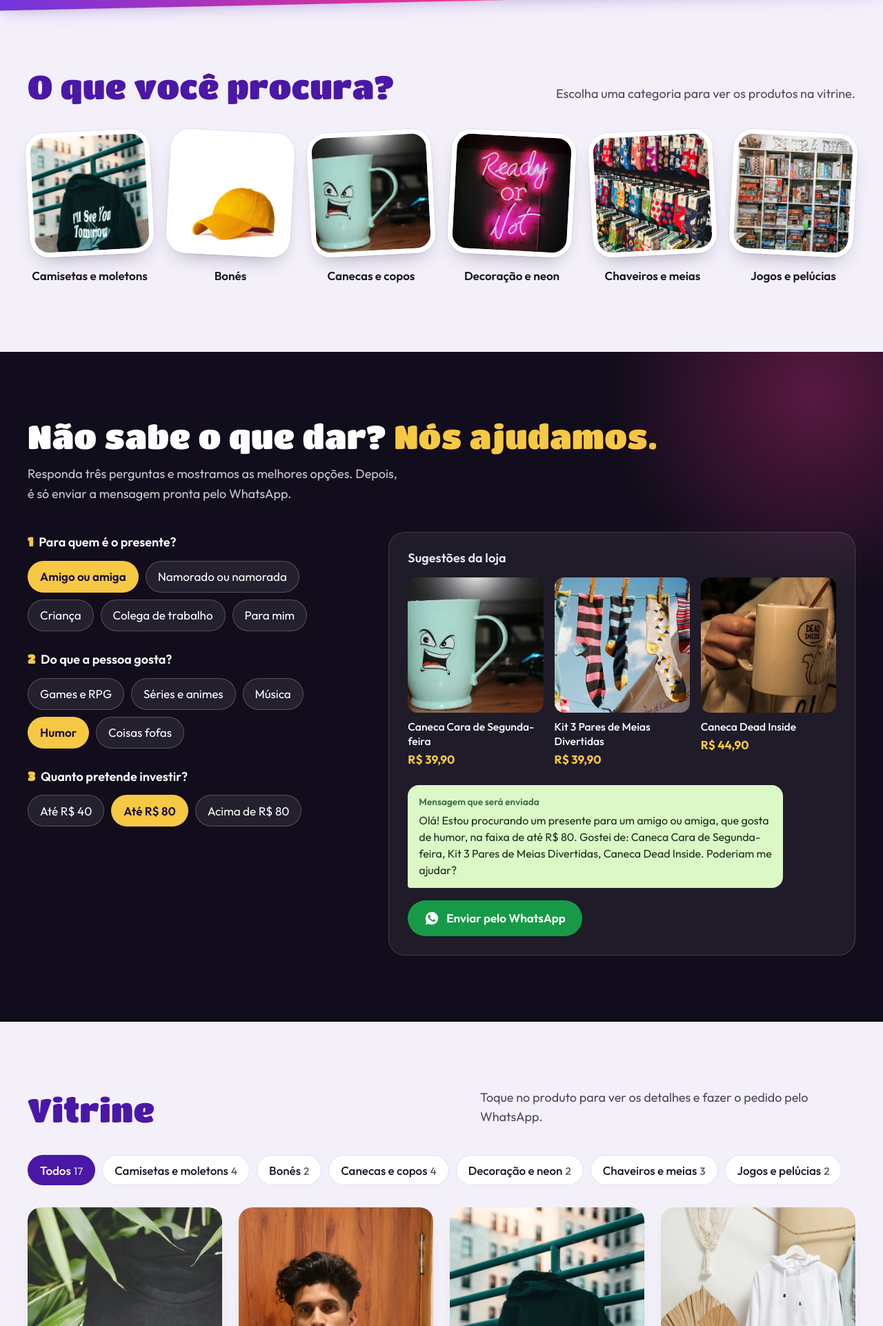
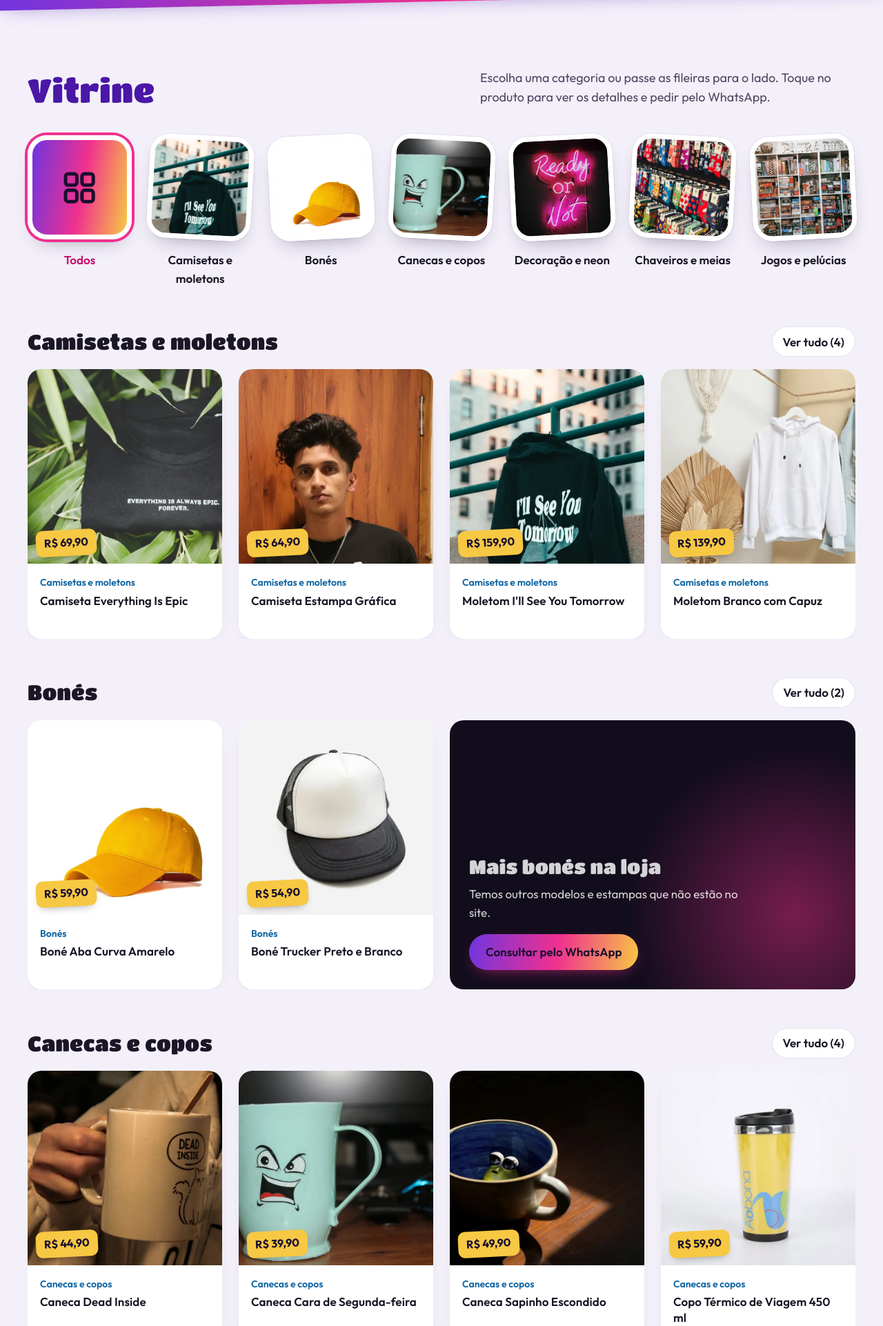
Before and after one commit to Xedouzi/lanacriativa, a plain HTML site: page index.html in a window 1280 px wide. Shown: the part 878-2800 px from the top of the page at 69% size. Drawn offline with Linux system fonts and the light colour scheme.

Commit message:
Vitrine em fileiras por categoria, sem o achador de presente
Co-Authored-By: Claude Opus 5.5 <noreply@anthropic.com>

```diff
--- a/index.html
+++ b/index.html
@@ -154,43 +154,37 @@ section { padding: 96px 0; }
 .adesivo:hover img { transform: scale(1.03); }
 .adesivo strong { display: block; margin-top: 16px; font-weight: 600; font-size: 1.0625rem; color: var(--tinta); }
 
-/* achador */
-.achador { background: var(--noite); color: #fff; position: relative; overflow: hidden; }
-.achador::before { content: ""; position: absolute; width: 640px; height: 640px; right: -220px; top: -260px; border-radius: 50%; background: radial-gradient(circle, rgba(240,48,143,.32), rgba(110,53,224,0) 65%); pointer-events: none; }
-.achador .cabeca h2 { color: #fff; }
-.achador .cabeca h2 em { font-style: normal; color: var(--amarelo); }
-.achador .cabeca p { color: rgba(255,255,255,.78); }
-.achador-grade { display: grid; grid-template-columns: minmax(0, 5fr) minmax(0, 7fr); gap: 40px; position: relative; }
-.pergunta { border: 0; margin: 0 0 26px; padding: 0; min-width: 0; }
-.pergunta legend { font-weight: 600; font-size: 1.125rem; margin-bottom: 12px; padding: 0; }
-.pergunta legend span { color: var(--amarelo); font-family: var(--titulo); margin-right: 8px; }
-.opcoes { display: flex; flex-wrap: wrap; gap: 10px; }
-.opcoes label { position: relative; }
-.opcoes input { position: absolute; opacity: 0; inset: 0; margin: 0; cursor: pointer; }
-.opcoes label span { display: inline-flex; align-items: center; min-height: 46px; padding: 0 18px; border-radius: 999px; background: rgba(255,255,255,.08); box-shadow: inset 0 0 0 1px rgba(255,255,255,.22); transition: background-color .2s, box-shadow .2s, color .2s, transform .2s var(--mola); cursor: pointer; }
-.opcoes label:hover span { background: rgba(255,255,255,.14); }
-.opcoes input:checked + span { background: var(--amarelo); color: #1A0F2E; box-shadow: none; font-weight: 600; }
-.opcoes input:focus-visible + span { outline: 3px solid var(--azul); outline-offset: 3px; }
-.resultado { background: rgba(255,255,255,.06); border-radius: 24px; padding: 28px; box-shadow: inset 0 0 0 1px rgba(255,255,255,.14); min-width: 0; }
-.resultado h3 { font-family: var(--texto); font-weight: 600; font-size: 1.125rem; margin-bottom: 18px; color: rgba(255,255,255,.9); }
-.sugestoes { list-style: none; margin: 0; padding: 0; display: grid; grid-template-columns: repeat(3, minmax(0, 1fr)); gap: 16px; }
-.sugestoes a { display: block; text-decoration: none; color: #fff; }
-.sugestoes img { aspect-ratio: 1; object-fit: cover; width: 100%; border-radius: 14px; transition: transform .3s var(--mola); }
-.sugestoes a:hover img { transform: translateY(-3px); }
-.sugestoes strong { display: block; margin-top: 10px; font-weight: 500; font-size: .98rem; line-height: 1.35; }
-.sugestoes span { display: block; color: var(--amarelo); font-weight: 700; margin-top: 2px; }
-.balao { margin-top: 24px; background: #DCF8C6; color: #13321E; border-radius: 16px 16px 16px 4px; padding: 14px 16px; font-size: 1rem; line-height: 1.5; max-width: 34rem; }
-.balao small { display: block; color: #3D6B4C; font-size: .85rem; margin-bottom: 4px; font-weight: 600; }
-.resultado .btn { margin-top: 18px; }
-.vazio { color: rgba(255,255,255,.75); }
-
-/* vitrine */
-.filtros { display: flex; flex-wrap: wrap; gap: 10px; margin-bottom: 32px; }
-.filtros button { min-height: 44px; padding: 0 18px; border-radius: 999px; border: 0; background: #fff; box-shadow: inset 0 0 0 1px var(--linha); cursor: pointer; font-weight: 500; transition: background-color .2s, color .2s, box-shadow .2s; }
-.filtros button:hover { box-shadow: inset 0 0 0 1px var(--violeta-claro); }
-.filtros button[aria-pressed="true"] { background: var(--violeta); color: #fff; box-shadow: none; }
-.filtros button small { opacity: .7; margin-left: 4px; font-size: .9em; }
-.produtos { list-style: none; margin: 0; padding: 0; display: grid; grid-template-columns: repeat(4, minmax(0, 1fr)); grid-auto-rows: 1fr; gap: 24px; }
+/* vitrine: adesivos filtram, prateleiras rolam de lado */
+.adesivos { margin-bottom: 56px; grid-template-columns: repeat(7, minmax(0, 1fr)); }
+.adesivo[aria-pressed="true"] .foto { transform: rotate(0); box-shadow: 0 0 0 4px var(--rosa), 0 14px 30px -16px rgba(30, 21, 48, .45); }
+.adesivo[aria-pressed="true"] strong { color: var(--magenta); }
+.adesivo-todos .foto { display: grid; place-items: center; background: var(--degrade); }
+.adesivo-todos svg { width: 44%; height: 44%; color: #1A0F2E; }
+.vitrine { list-style: none; margin: 0; padding: 0; display: grid; gap: 56px; }
+.prateleira { min-width: 0; }
+.prateleira.some { display: none; }
+.prateleira-topo { display: flex; align-items: center; gap: 8px 16px; margin-bottom: 18px; }
+.prateleira-topo h3 { margin-right: auto; font-size: clamp(1.4rem, 2.4vw, 1.9rem); color: var(--tinta); min-width: 0; }
+.ver-tudo { min-height: 44px; padding: 0 16px; border: 0; border-radius: 999px; background: #fff; box-shadow: inset 0 0 0 1px var(--linha); font-weight: 600; cursor: pointer; transition: box-shadow .2s, color .2s; flex: none; }
+.ver-tudo:hover { box-shadow: inset 0 0 0 1.5px var(--violeta-claro); color: var(--violeta); }
+.setas { display: flex; gap: 8px; }
+.setas[hidden] { display: none; }
+.seta { width: 44px; height: 44px; border-radius: 50%; border: 0; background: #fff; box-shadow: inset 0 0 0 1px var(--linha); display: grid; place-items: center; cursor: pointer; transition: background-color .2s, color .2s; }
+.seta:hover:not(:disabled) { background: var(--violeta); color: #fff; }
+.seta:disabled { opacity: .35; cursor: default; }
+.seta svg { width: 20px; height: 20px; fill: none; stroke: currentColor; stroke-width: 2.4; stroke-linecap: round; stroke-linejoin: round; }
+.fileira { --col: 4; --vao: 24px; list-style: none; margin: 0; padding: 0; display: grid; grid-auto-flow: column; grid-auto-columns: calc((100% - (var(--col) - 1) * var(--vao)) / var(--col)); gap: var(--vao); overflow-x: auto; scroll-snap-type: x mandatory; scrollbar-width: none; }
+.fileira::-webkit-scrollbar { display: none; }
+.fileira > li { scroll-snap-align: start; min-width: 0; }
+.filtrada .prateleira-topo { display: none; }
+.filtrada .fileira { grid-auto-flow: row; grid-template-columns: repeat(var(--col), minmax(0, 1fr)); grid-auto-rows: 1fr; overflow: visible; }
+.fim { border-radius: 20px; background: var(--noite); color: #fff; padding: 28px; display: flex; flex-direction: column; justify-content: flex-end; gap: 10px; position: relative; overflow: hidden; isolation: isolate; }
+.fim::before { content: ""; position: absolute; right: -30%; bottom: -40%; width: 90%; aspect-ratio: 1; border-radius: 50%; background: radial-gradient(circle, rgba(240,48,143,.45), rgba(110,53,224,0) 65%); z-index: -1; }
+.fim[data-falta="2"] { grid-column: span 2; }
+.fim[data-falta="3"] { grid-column: span 3; }
+.fim-titulo { font-family: var(--titulo); font-size: clamp(1.4rem, 2.2vw, 1.9rem); line-height: 1.1; max-width: 14em; overflow-wrap: break-word; }
+.fim p { color: rgba(255,255,255,.82); max-width: 26rem; }
+.fim .btn { align-self: flex-start; margin-top: 8px; }
 .produto { height: 100%; }
 .produto a { display: flex; flex-direction: column; height: 100%; background: #fff; border-radius: 20px; text-decoration: none; overflow: hidden; box-shadow: 0 1px 0 var(--linha), 0 10px 26px -20px rgba(30,21,48,.35); transition: transform .25s var(--mola), box-shadow .25s var(--mola); }
 .produto a:hover { transform: translateY(-2px); box-shadow: 0 1px 0 var(--linha), 0 18px 32px -20px rgba(30,21,48,.45); }
@@ -270,8 +264,10 @@ dialog.ficha[open] { animation: abre .3s var(--mola); }
 
 /* responsivo */
 @media (max-width: 1100px) {
-  .adesivos { grid-template-columns: repeat(3, minmax(0, 1fr)); }
-  .produtos { grid-template-columns: repeat(3, minmax(0, 1fr)); }
+  .adesivos { grid-template-columns: repeat(4, minmax(0, 1fr)); }
+  .fileira { --col: 3; }
+  .fim[data-falta="2"] { grid-column: span 1; }
+  .fim[data-falta="3"] { grid-column: span 2; }
 }
 @media (max-width: 900px) {
   #menu-botao { display: block; }
@@ -281,7 +277,7 @@ dialog.ficha[open] { animation: abre .3s var(--mola); }
   .menu .menu-zap { margin: 10px 0 0; justify-content: center; }
   @keyframes desce { from { opacity: 0; transform: translateY(-8px); } }
   section { padding: 72px 0; }
-  .achador-grade, .chegar-grade { grid-template-columns: minmax(0, 1fr); }
+  .chegar-grade { grid-template-columns: minmax(0, 1fr); }
   .natal-grade { grid-template-columns: minmax(0, 1fr); }
   .natal-foto { min-height: 300px; }
   .natal-texto { padding: 56px 16px 64px; }
@@ -296,20 +292,27 @@ dialog.ficha[open] { animation: abre .3s var(--mola); }
   .abertura p { font-size: 1.0625rem; }
   .acoes .btn { flex: 1 1 100%; }
   .fita ul { justify-content: flex-start; padding: 14px 24px; font-size: 1rem; flex-direction: column; gap: 8px; }
-  .adesivos { gap: 20px 16px; }
+  .adesivos { display: flex; gap: 16px; overflow-x: auto; scroll-snap-type: x mandatory; scrollbar-width: none; margin: 0 -16px 40px; padding: 8px 16px 6px; }
+  .adesivos::-webkit-scrollbar { display: none; }
+  .adesivos li { flex: 0 0 104px; scroll-snap-align: start; }
+  .adesivo strong { font-size: .95rem; margin-top: 12px; }
+  .vitrine { gap: 44px; }
+  .fileira { --col: 2; --vao: 12px; grid-auto-columns: 46%; margin-inline: -16px; padding-inline: 16px; scroll-padding-inline: 16px; }
+  .filtrada .fileira { margin-inline: 0; padding-inline: 0; }
+  .setas { display: none; }
+  .fim, .fim[data-falta] { grid-column: auto; padding: 20px; }
+  .filtrada .fim[data-falta] { grid-column: 1 / -1; }
+  .fim .btn { align-self: stretch; }
   .adesivo .foto { border-width: 5px; border-radius: 22px; }
-  .produtos { grid-template-columns: repeat(2, minmax(0, 1fr)); gap: 14px; }
   .produto .info { padding: 12px 12px 16px; }
   .produto h3 { font-size: 1rem; }
   .preco { font-size: .9rem; left: 8px; bottom: 8px; padding: 4px 9px; }
-  .sugestoes { grid-template-columns: repeat(2, minmax(0, 1fr)); }
-  .resultado { padding: 20px; }
   .cartao { padding: 24px 20px; }
   .natal-texto .btn, .cartao .btn { align-self: stretch; width: 100%; }
 }
 @media (max-width: 380px) {
-  .adesivos { grid-template-columns: repeat(2, minmax(0, 1fr)); }
-  .produtos { grid-template-columns: minmax(0, 1fr); }
+  .fileira { grid-auto-columns: 62%; }
+  .filtrada .fileira { grid-template-columns: minmax(0, 1fr); }
 }
 @media (prefers-reduced-motion: reduce) {
   *, *::before, *::after { animation: none !important; transition: none !important; scroll-behavior: auto !important; }
@@ -325,7 +328,6 @@ dialog.ficha[open] { animation: abre .3s var(--mola); }
     <button id="menu-botao" aria-expanded="false" aria-controls="menu" aria-label="Abrir menu"><span></span><span></span><span></span></button>
     <ul class="menu" id="menu">
       <li><a href="#vitrine">Vitrine</a></li>
-      <li><a href="#achador">Achar um presente</a></li>
       <li><a href="#natal">Natal</a></li>
       <li><a href="#chegar">Como chegar</a></li>
       <li><a class="menu-zap" href="https://wa.me/5516992968297" target="_blank" rel="noopener">(16) 99296-8297</a></li>
@@ -342,8 +344,8 @@ dialog.ficha[open] { animation: abre .3s var(--mola); }
         <h1 id="titulo" data-enter="2">Presentes <em>criativos, divertidos</em> e diferentes.</h1>
         <p data-enter="3">Camisetas, moletons, bonés, canecas, luminárias e acessórios para quem gosta de games, séries, música e boas risadas. Atendemos na loja e enviamos para todo o Brasil.</p>
         <div class="acoes" data-enter="4">
-          <a class="btn btn-cor" href="#achador">Achar um presente</a>
-          <a class="btn btn-vazado" href="#vitrine">Ver a vitrine</a>
+          <a class="btn btn-cor" href="#vitrine">Ver a vitrine</a>
+          <a class="btn btn-vazado" href="#chegar">Como chegar</a>
         </div>
       </div>
     </div>
@@ -357,55 +359,14 @@ dialog.ficha[open] { animation: abre .3s var(--mola); }
     </ul>
   </div>
 
-  <section id="categorias" aria-labelledby="t-cat">
-    <div class="envolve">
-      <div class="cabeca">
-        <h2 id="t-cat">O que você procura?</h2>
-        <p>Escolha uma categoria para ver os produtos na vitrine.</p>
-      </div>
-      <ul class="adesivos" id="lista-categorias"></ul>
-    </div>
-  </section>
-
-  <section class="achador" id="achador" aria-labelledby="t-achar">
-    <div class="envolve">
-      <div class="cabeca">
-        <h2 id="t-achar">Não sabe o que dar? <em>Nós ajudamos.</em></h2>
-        <p>Responda três perguntas e mostramos as melhores opções. Depois, é só enviar a mensagem pronta pelo WhatsApp.</p>
-      </div>
-      <div class="achador-grade">
-        <form id="form-achar" onsubmit="return false">
-          <fieldset class="pergunta">
-            <legend><span>1</span>Para quem é o presente?</legend>
-            <div class="opcoes" data-grupo="quem"></div>
-          </fieldset>
-          <fieldset class="pergunta">
-            <legend><span>2</span>Do que a pessoa gosta?</legend>
-            <div class="opcoes" data-grupo="gosto"></div>
-          </fieldset>
-          <fieldset class="pergunta">
-            <legend><span>3</span>Quanto pretende investir?</legend>
-            <div class="opcoes" data-grupo="faixa"></div>
-          </fieldset>
-        </form>
-        <div class="resultado" aria-live="polite">
-          <h3 id="t-resultado">Sugestões da loja</h3>
-          <ul class="sugestoes" id="sugestoes"></ul>
-          <div class="balao" id="balao"><small>Mensagem que será enviada</small><span id="balao-texto"></span></div>
-          <a class="btn btn-zap" id="achar-zap" href="#" target="_blank" rel="noopener"><svg viewBox="0 0 24 24" fill="currentColor" aria-hidden="true"><path d="M12 2a10 10 0 0 0-8.6 15.1L2 22l5-1.3A10 10 0 1 0 12 2Zm5.3 14.1c-.2.6-1.3 1.2-1.8 1.2-.5.1-1 .2-3.4-.7-2.9-1.1-4.7-4-4.9-4.2-.1-.2-1.2-1.6-1.2-3s.7-2.2 1-2.5c.3-.3.6-.4.8-.4h.6c.2 0 .4 0 .6.5l.9 2.1c.1.2.1.4 0 .5l-.3.5-.4.5c-.1.1-.3.3-.1.6.2.3.8 1.3 1.7 2.1 1.2 1 2.1 1.3 2.4 1.5.3.1.5.1.6-.1l.8-1c.2-.3.4-.2.7-.1l2 1c.3.1.5.2.5.3.1.2.1.7-.1 1.2Z"/></svg>Enviar pelo WhatsApp</a>
-        </div>
-      </div>
-    </div>
-  </section>
-
   <section id="vitrine" aria-labelledby="t-vit">
     <div class="envolve">
       <div class="cabeca">
         <h2 id="t-vit">Vitrine</h2>
-        <p>Toque no produto para ver os detalhes e fazer o pedido pelo WhatsApp.</p>
+        <p>Escolha uma categoria ou passe as fileiras para o lado. Toque no produto para ver os detalhes e pedir pelo WhatsApp.</p>
       </div>
-      <div class="filtros" id="filtros" role="group" aria-label="Filtrar por categoria"></div>
-      <ul class="produtos" id="produtos"></ul>
+      <ul class="adesivos" id="categorias" aria-label="Categorias"></ul>
+      <ul class="vitrine" id="lista-vitrine" aria-label="Produtos"></ul>
     </div>
   </section>
 
@@ -461,7 +422,7 @@ dialog.ficha[open] { animation: abre .3s var(--mola); }
       <nav aria-label="Rodapé">
         <ul>
           <li><a href="#vitrine">Vitrine</a></li>
-          <li><a href="#achador">Achar um presente</a></li>
+          <li><a href="#natal">Natal</a></li>
           <li><a href="https://www.facebook.com/lanacriativa.presentes/" target="_blank" rel="noopener">Facebook</a></li>
         </ul>
       </nav>
@@ -533,41 +494,61 @@ const PRODUTOS = [
 
 const nomeCat = (id) => (CATEGORIAS.find((c) => c.id === id) || {}).nome || "";
 
-/* categorias */
-const listaCat = document.getElementById("lista-categorias");
-listaCat.innerHTML = CATEGORIAS.map((c) => `
-  <li><button class="adesivo" type="button" data-cat="${c.id}">
+/* vitrine: os adesivos filtram; sem filtro, uma fileira por categoria que rola de lado */
+const SETA = (d) => `<svg viewBox="0 0 24 24" aria-hidden="true"><path d="${d < 0 ? "M15 5l-7 7 7 7" : "M9 5l7 7-7 7"}"/></svg>`;
+const reduzir = matchMedia("(prefers-reduced-motion: reduce)");
+document.getElementById("categorias").innerHTML =
+  `<li><button class="adesivo adesivo-todos" type="button" data-cat="todos" aria-pressed="true"><span class="foto"><svg viewBox="0 0 24 24" fill="none" stroke="currentColor" stroke-width="2" stroke-linecap="round" aria-hidden="true"><rect x="4" y="4" width="6.5" height="6.5" rx="1.5"/><rect x="13.5" y="4" width="6.5" height="6.5" rx="1.5"/><rect x="4" y="13.5" width="6.5" height="6.5" rx="1.5"/><rect x="13.5" y="13.5" width="6.5" height="6.5" rx="1.5"/></svg></span><strong>Todos</strong></button></li>` +
+  CATEGORIAS.map((c) => `<li><button class="adesivo" type="button" data-cat="${c.id}" aria-pressed="false">
     <span class="foto"><img src="img/${c.foto}.webp" alt="" width="720" height="720" loading="lazy"></span>
-    <strong>${c.nome}</strong>
-  </button></li>`).join("");
-listaCat.addEventListener("click", (e) => {
-  const b = e.target.closest("[data-cat]"); if (!b) return;
-  filtrar(b.dataset.cat);
-  document.getElementById("vitrine").scrollIntoView({ behavior: matchMedia("(prefers-reduced-motion: reduce)").matches ? "auto" : "smooth" });
-});
-
-/* vitrine */
-const filtros = document.getElementById("filtros");
-const produtosEl = document.getElementById("produtos");
-let catAtual = "todos";
-function desenharFiltros() {
-  const conta = (id) => PRODUTOS.filter((p) => id === "todos" || p.cat === id).length;
-  filtros.innerHTML = [{ id: "todos", nome: "Todos" }, ...CATEGORIAS].map((c) =>
-    `<button type="button" data-f="${c.id}" aria-pressed="${c.id === catAtual}">${c.nome}<small>${conta(c.id)}</small></button>`).join("");
-}
+    <strong>${c.nome}</strong></button></li>`).join("");
 function cartao(p) {
   return `<li class="produto"><a href="#p-${p.id}" data-id="${p.id}">
     <span class="quadro"><img src="img/${p.foto}.webp" alt="${p.nome}" width="720" height="720" loading="lazy"><span class="preco">${real(p.preco)}</span></span>
     <span class="info"><span class="cat">${nomeCat(p.cat)}</span><h3>${p.nome}</h3></span>
   </a></li>`;
 }
-function filtrar(id) {
-  catAtual = id;
-  desenharFiltros();
-  produtosEl.innerHTML = PRODUTOS.filter((p) => id === "todos" || p.cat === id).map(cartao).join("");
+/* fileira com menos de 4 produtos termina num cartao que leva ao WhatsApp: a loja tem mais do que o site */
+const fim = (c, n) => n >= 4 ? "" : `<li class="fim" data-falta="${4 - n}"><p class="fim-titulo">Mais ${c.nome.toLowerCase()} na loja</p><p>Temos outros modelos e estampas que não estão no site.</p><a class="btn btn-cor" href="${zap(`Olá! Vim pelo site e gostaria de ver mais opções de ${c.nome.toLowerCase()}.`)}" target="_blank" rel="noopener">Consultar pelo WhatsApp</a></li>`;
+const vitrine = document.getElementById("lista-vitrine");
+vitrine.innerHTML = CATEGORIAS.map((c) => {
+  const lista = PRODUTOS.filter((p) => p.cat === c.id);
+  return `<li class="prateleira" data-cat="${c.id}">
+    <div class="prateleira-topo">
+      <h3 id="fileira-${c.id}">${c.nome}</h3>
+      <button class="ver-tudo" type="button" data-ver="${c.id}">Ver tudo (${lista.length})</button>
+      <div class="setas"><button class="seta" type="button" data-passo="-1" aria-label="Voltar em ${c.nome}">${SETA(-1)}</button><button class="seta" type="button" data-passo="1" aria-label="Mais em ${c.nome}">${SETA(1)}</button></div>
+    </div>
+    <ul class="fileira" aria-labelledby="fileira-${c.id}">${lista.map(cartao).join("")}${fim(c, lista.length)}</ul>
+  </li>`;
+}).join("");
+function filtrar(cat) {
+  document.querySelectorAll("#categorias [data-cat]").forEach((b) => b.setAttribute("aria-pressed", String(b.dataset.cat === cat)));
+  document.querySelectorAll(".prateleira").forEach((li) => li.classList.toggle("some", cat !== "todos" && li.dataset.cat !== cat));
+  vitrine.classList.toggle("filtrada", cat !== "todos");
+  setas();
 }
-filtros.addEventListener("click", (e) => { const b = e.target.closest("[data-f]"); if (b) filtrar(b.dataset.f); });
-filtrar("todos");
+document.getElementById("categorias").addEventListener("click", (e) => { const b = e.target.closest("[data-cat]"); if (b) filtrar(b.dataset.cat); });
+vitrine.addEventListener("click", (e) => {
+  const ver = e.target.closest("[data-ver]");
+  if (ver) { filtrar(ver.dataset.ver); document.getElementById("categorias").scrollIntoView({ behavior: reduzir.matches ? "auto" : "smooth" }); return; }
+  const seta = e.target.closest("[data-passo]"); if (!seta) return;
+  const f = seta.closest(".prateleira").querySelector(".fileira");
+  f.scrollBy({ left: seta.dataset.passo * f.clientWidth, behavior: reduzir.matches ? "auto" : "smooth" });
+});
+/* setas so aparecem quando a fileira passa da tela; apagam nas pontas */
+function setas() {
+  document.querySelectorAll(".prateleira").forEach((pr) => {
+    const f = pr.querySelector(".fileira"), [ant, prox] = pr.querySelectorAll("[data-passo]");
+    const sobra = f.scrollWidth - f.clientWidth;
+    pr.querySelector(".setas").hidden = sobra < 2;
+    ant.disabled = f.scrollLeft < 2;
+    prox.disabled = f.scrollLeft > sobra - 2;
+  });
+}
+document.querySelectorAll(".fileira").forEach((f) => f.addEventListener("scroll", setas, { passive: true }));
+addEventListener("resize", setas);
+setas();
 
 /* ficha do produto */
 const ficha = document.getElementById("ficha");
@@ -606,38 +587,6 @@ document.addEventListener("click", (e) => {
 });
 if (location.hash.startsWith("#p-")) abrirFicha(location.hash.slice(3));
 
-/* achador de presente */
-const PERGUNTAS = {
-  quem: [["amigo", "Amigo ou amiga"], ["par", "Namorado ou namorada"], ["crianca", "Criança"], ["colega", "Colega de trabalho"], ["eu", "Para mim"]],
-  gosto: [["games", "Games e RPG"], ["series", "Séries e animes"], ["musica", "Música"], ["humor", "Humor"], ["fofura", "Coisas fofas"]],
-  faixa: [["40", "Até R$ 40"], ["80", "Até R$ 80"], ["999", "Acima de R$ 80"]]
-};
-const ESCOLHA = { quem: "amigo", gosto: "humor", faixa: "80" };
-document.querySelectorAll(".opcoes[data-grupo]").forEach((box) => {
-  const g = box.dataset.grupo;
-  box.innerHTML = PERGUNTAS[g].map(([v, t]) =>
-    `<label><input type="radio" name="${g}" value="${v}" ${ESCOLHA[g] === v ? "checked" : ""}><span>${t}</span></label>`).join("");
-});
-const rotulo = (g, v) => PERGUNTAS[g].find((x) => x[0] === v)[1];
-function achar() {
-  const f = new FormData(document.getElementById("form-achar"));
-  const quem = f.get("quem"), gosto = f.get("gosto"), faixa = Number(f.get("faixa"));
-  const min = faixa === 999 ? 80 : 0, max = faixa === 999 ? Infinity : faixa;
-  const nota = (p) => (p.gosto.includes(gosto) ? 2 : 0) + (p.quem.includes(quem) ? 1 : 0) + (p.preco >= min && p.preco <= max ? 2 : -3);
-  const lista = PRODUTOS.map((p) => [nota(p), p]).filter(([n]) => n >= 2).sort((a, b) => b[0] - a[0] || a[1].preco - b[1].preco).slice(0, 3).map(([, p]) => p);
-  const el = document.getElementById("sugestoes");
-  el.innerHTML = lista.length ? lista.map((p) => `<li><a href="#p-${p.id}" data-id="${p.id}"><img src="img/${p.foto}.webp" alt="" width="720" height="720" loading="lazy"><strong>${p.nome}</strong><span>${real(p.preco)}</span></a></li>`).join("")
-    : `<li class="vazio">Nenhum item da vitrine nessa combinação. Envie a mensagem: temos muito mais opções na loja.</li>`;
-  const pessoa = { amigo: "um amigo ou amiga", par: "o meu namorado ou namorada", crianca: "uma criança", colega: "um colega de trabalho", eu: "mim mesmo" }[quem];
-  const faixaTxt = faixa === 999 ? "acima de R$ 80" : "até R$ " + faixa;
-  const ideia = lista.length ? ` Gostei de: ${lista.map((p) => p.nome).join(", ")}.` : "";
-  const msg = `Olá! Estou procurando um presente para ${pessoa}, que gosta de ${rotulo("gosto", gosto).toLowerCase()}, na faixa de ${faixaTxt}.${ideia} Poderiam me ajudar?`;
-  document.getElementById("balao-texto").textContent = msg;
-  document.getElementById("achar-zap").href = zap(msg);
-}
-document.getElementById("form-achar").addEventListener("change", achar);
-achar();
-
 /* menu do celular */
 const botao = document.getElementById("menu-botao"), menu = document.getElementById("menu");
 function menuAberto(sim, devolver) {
```
